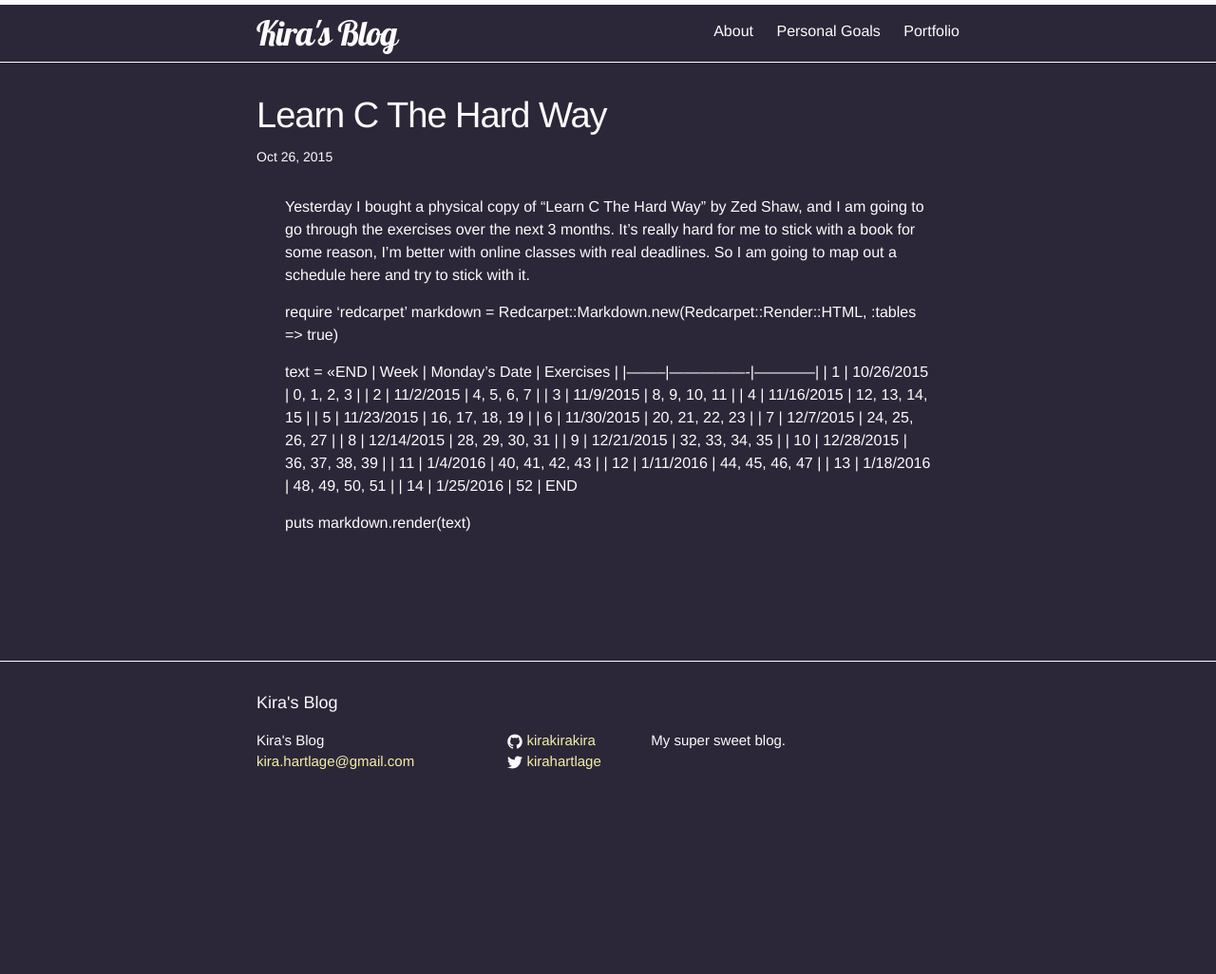
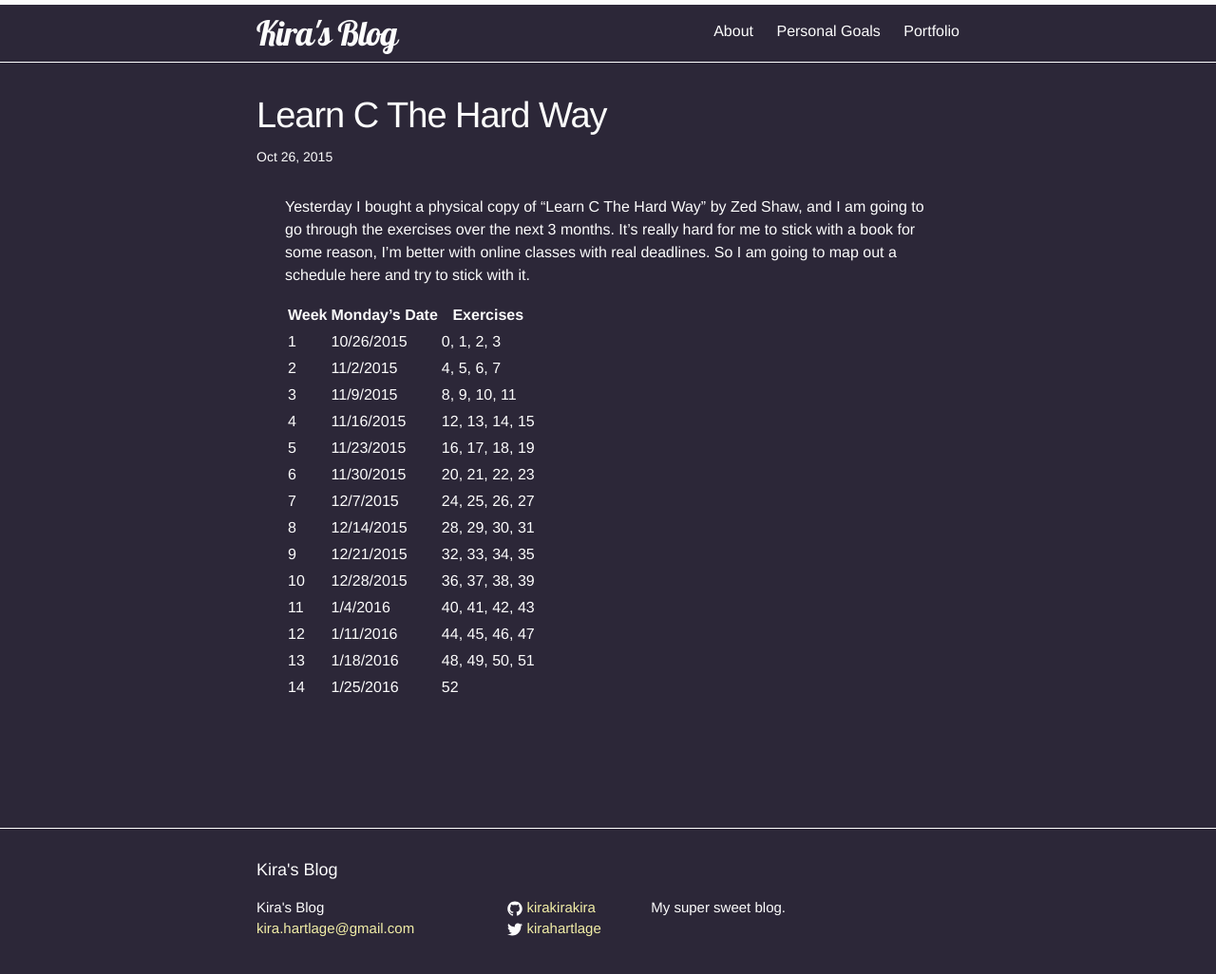
Before and after one commit to kirakirakira/blog, a Jekyll site: the page built from _posts/2015-10-26-learningcthehardway.markdown, in a window 1280 px wide and 1050 px high. Shown: the top 1026 px of the window at 95% size. Built offline with Jekyll 4.4.1, drawn with Linux system fonts in a browser that asks for light colours; Markdown is read by kramdown in place of the engine named in the settings.

Commit message:
Update 2015-10-26-learningcthehardway.markdown

```diff
--- a/_posts/2015-10-26-learningcthehardway.markdown
+++ b/_posts/2015-10-26-learningcthehardway.markdown
@@ -8,10 +8,6 @@ categories: jekyll blog
 Yesterday I bought a physical copy of "Learn C The Hard Way" by Zed Shaw, and I am going to go through the exercises over the next 3 months.
 It's really hard for me to stick with a book for some reason, I'm better with online classes with real deadlines. So I am going to map out a schedule here and try to stick with it.
 
-require 'redcarpet'
-markdown = Redcarpet::Markdown.new(Redcarpet::Render::HTML, :tables => true)
-
-text = <<END
 | Week   |  Monday's Date |  Exercises |
 |--------|----------------|------------|
 | 1      |  10/26/2015    | 0, 1, 2, 3 |
@@ -28,6 +24,3 @@ text = <<END
 | 12     |  1/11/2016     | 44, 45, 46, 47 |
 | 13     |  1/18/2016     | 48, 49, 50, 51 |
 | 14     |  1/25/2016     | 52 |
-END
-
-puts markdown.render(text)
```
